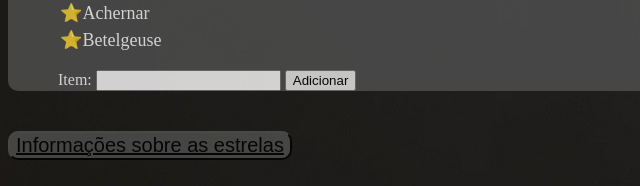
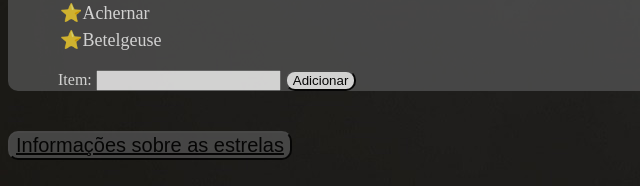
Before and after one commit to AnaNicoletti/gerencia, a plain HTML site: page index.html in a window 1280 px wide. Shown: the part 614-800 px from the top of the page, 40-680 px from the left. Drawn offline with Linux system fonts and the light colour scheme.

Commit message:
Class atualizada

```diff
--- a/index.html
+++ b/index.html
@@ -19,9 +19,8 @@
             <div id="entrada">
                 <label>Item:</label>
                 <input id="item" type="text">
-                <button class="botao" type="button"  onclick="adicionarItem()">Adicionar</button>
+                <button class="botao2" type="button"  onclick="adicionarItem()">Adicionar</button>
             </div>
-
 
             <div id="mensagem">
             </div>
```
